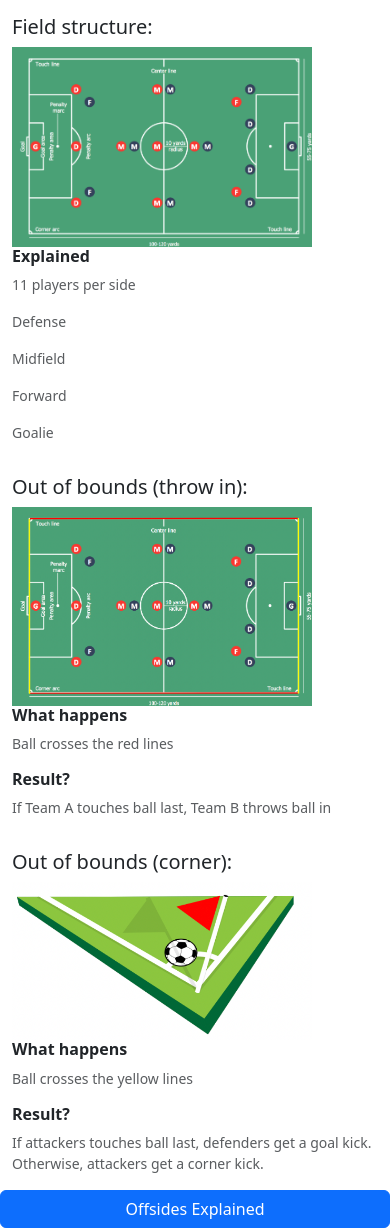
After one commit to csk2183/uigroup, a Flask app: page /basics in a window 390 px wide. The commit adds this page. Shown: the part 514-1742 px from the top of the page. Run offline with Flask 3, Linux system fonts and the light colour scheme; some libraries are stand-ins or nearby versions.

Commit message:
integrate nav bar with reintegrated basics page

```diff
--- a/server.py
+++ b/server.py
@@ -35,6 +35,12 @@ def home():
     return render_template('home.html')  # Assuming you have a home.html file with a Start button
 
 # Learning page that takes a lesson number variable
+@app.route('/basics')
+def basics():
+    access_time = datetime.now()  # Capture the current time
+    print(f"Basics page accessed at {access_time}")
+    return render_template('basics.html')
+
 @app.route('/offside-explained')
 def offside_explained():
     access_time = datetime.now()  # Capture the current time
--- /dev/null
+++ b/templates/basics.html
@@ -0,0 +1,80 @@
+<!-- home.html -->
+{% extends 'navbar.html' %}
+
+{% block title %}Home - Soccer Rules{% endblock %}
+
+{% block content %}
+<html lang="en">
+<head>
+    <meta charset="UTF-8">
+    <meta name="viewport" content="width=device-width, initial-scale=1.0">
+    <title>Learn Soccer</title>
+    <!-- CSS only -->
+    <link href="https://cdn.jsdelivr.net/npm/bootstrap@5.3.1/dist/css/bootstrap.min.css" rel="stylesheet">
+</head>
+<body>
+    <div class="container mt-4">
+        <h1 class="text-center mb-4">Discover The Beautiful Game's Basics</h1>
+        <!-- Home page content here -->
+        <p>Welcome to the soccer learning platform. Start learning about the rules, play quizzes, and have fun!</p>
+        <div class="row">
+            <div class="col-md-6">
+                <h2 class="h5 mt-3">General rules explanation:</h2>
+                <div class="ratio ratio-16x9">
+                    <iframe src="https://www.youtube.com/embed/qknP-E-vPQ4?si=7cIOsBtfyYGJWyEn" title="YouTube video player" frameborder="0" allow="accelerometer; autoplay; clipboard-write; encrypted-media; gyroscope; picture-in-picture; web-share" referrerpolicy="strict-origin-when-cross-origin" allowfullscreen></iframe>
+                </div>
+            </div>
+            <div class="col-md-6">
+                <h2 class="h5 mt-3">Field structure:</h2>
+                <img src="../static/data/learning/soccer-field-structure.png" alt="Soccer field structure" class="img-fluid" style="max-width: 300px; height: auto;">
+                <br/>
+                <div class="row">
+                    <div class="col-md-12">
+                        <h6 class="fw-bold">Explained</h3>
+                        <p class="text-muted small">11 players per side</p>
+                        <p class="text-muted small">Defense</p>
+                        <p class="text-muted small">Midfield</p>
+                        <p class="text-muted small">Forward</p>
+                        <p class="text-muted small">Goalie</p>
+                    </div>
+                </div>
+            </div>
+        </div>
+        <div class="row">
+            <div class="col-md-6">
+                <h2 class="h5 mt-3">Out of bounds (throw in):</h2>
+                <img src="../static/data/learning/out-of-bounds-throw-in.png" alt="Out-of-bounds-throw-in" class="img-fluid" style="max-width: 300px; height: auto;">
+                <br/>
+                <div class="row">
+                    <div class="col-md-12">
+                        <h6 class="fw-bold">What happens</h3>
+                        <p class="text-muted small">Ball crosses the red lines</p>
+                        <h6 class="fw-bold">Result?</h3>
+                        <p class="text-muted small">If Team A touches ball last, Team B throws ball in</p>
+                    </div>
+                </div>
+            </div>
+            <div class="col-md-6">
+                <h2 class="h5 mt-3">Out of bounds (corner):</h2>
+                <img src="../static/data/learning/out-of-bounds-corner.png" alt="Out-of-bounds-corner" class="img-fluid" style="max-width: 300px; height: auto;">
+                <br/>
+                <div class="row">
+                    <div class="col-md-12">
+                        <h6 class="fw-bold">What happens</h3>
+                        <p class="text-muted small">Ball crosses the yellow lines</p>
+                        <h6 class="fw-bold">Result?</h3>
+                        <p class="text-muted small">If attackers touches ball last, defenders get a goal kick. Otherwise, attackers get a corner kick.</p>
+                    </div>
+                </div>
+            </div>
+        </div>
+        <div class="row">
+            <a href="/offside-explained" class="btn btn-primary">Offsides Explained</a>
+        </div>
+    </div>
+
+    <!-- JavaScript Bundle with Popper -->
+    <script src="https://cdn.jsdelivr.net/npm/bootstrap@5.3.1/dist/js/bootstrap.bundle.min.js"></script>
+</body>
+</html>
+{% endblock %}
--- a/templates/navbar.html
+++ b/templates/navbar.html
@@ -23,14 +23,14 @@
 
 <nav class="navbar navbar-expand-lg navbar-light bg-light">
     <div class="container-fluid">
-        <a class="navbar-brand" href="#">Rule 11</a>
+        <a class="navbar-brand" href="/">Home</a>
         <button class="navbar-toggler" type="button" data-bs-toggle="collapse" data-bs-target="#navbarNav" aria-controls="navbarNav" aria-expanded="false" aria-label="Toggle navigation">
             <span class="navbar-toggler-icon"></span>
         </button>
         <div class="collapse navbar-collapse" id="navbarNav">
             <ul class="navbar-nav">
                 <li class="nav-item">
-                    <a class="nav-link active" aria-current="page" href="/">Basics</a>
+                    <a class="nav-link" href="/basics">Basics</a>
                 </li>
                 <li class="nav-item">
                     <a class="nav-link" href="/offside-explained">Offside Explained</a>
```
